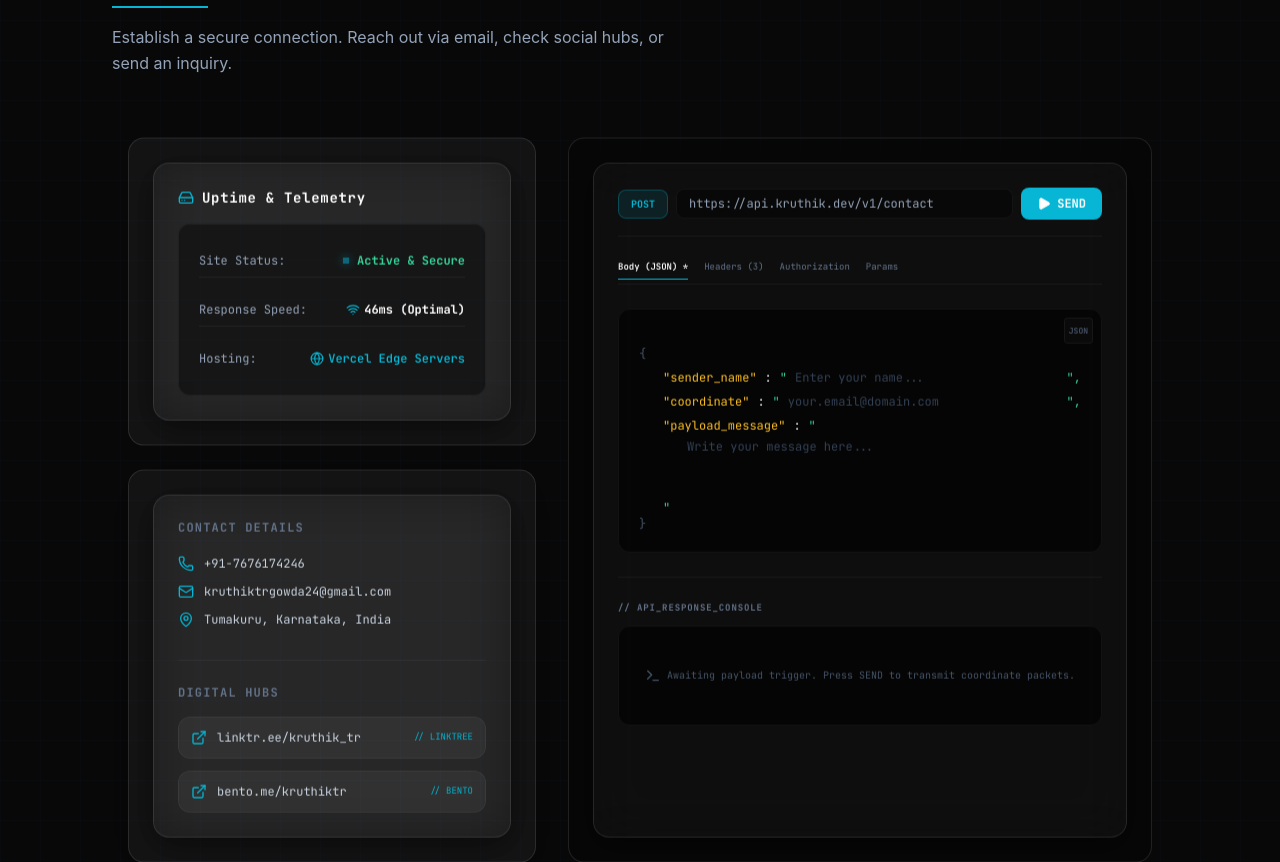
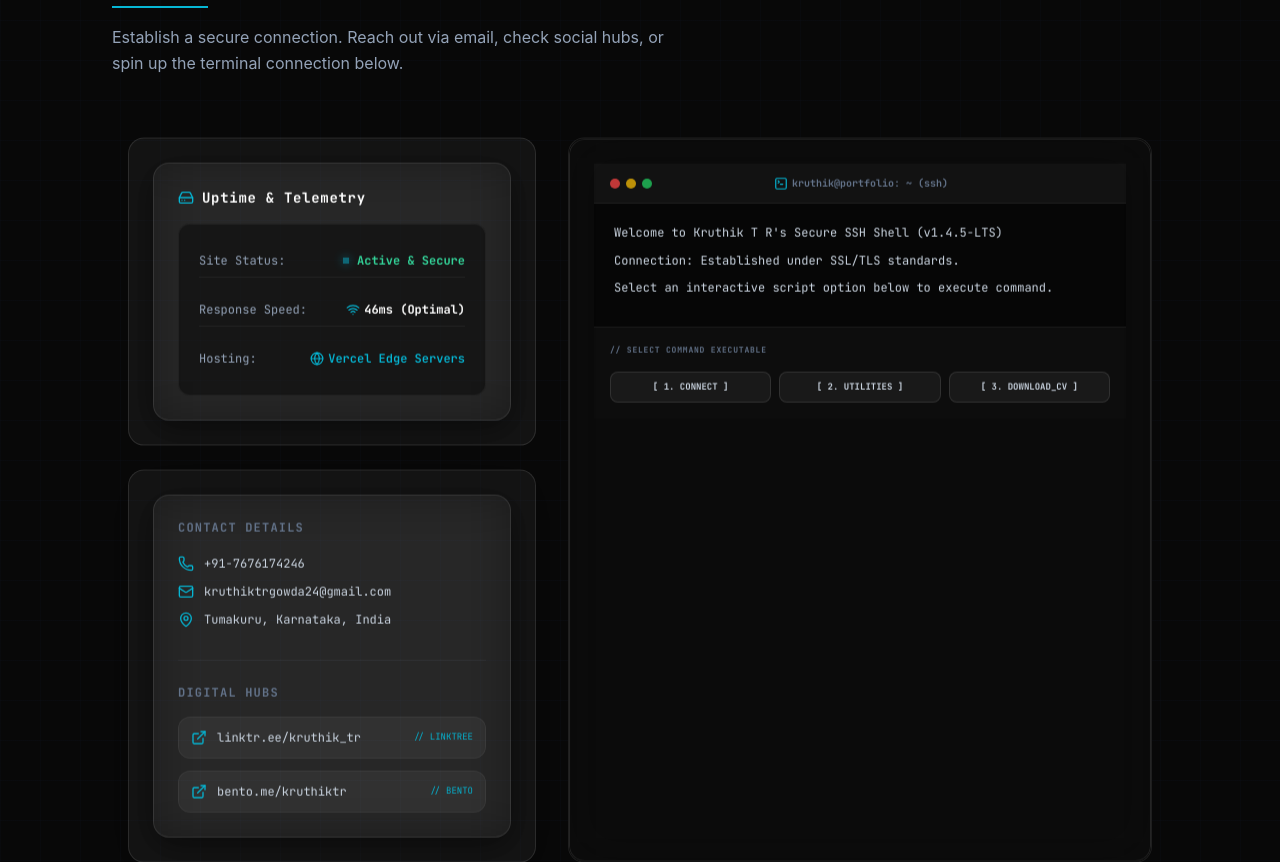
Before and after one commit to KRUTHIKTR/portfolio, a React (Vite) app: page / in a window 1280 px wide. Shown: the part 7740-8602 px from the top of the page. Built offline with nearby package versions, Linux system fonts and the light colour scheme.

Commit message:
feat: implement SSH shell terminal simulation in ContactForm.jsx

```diff
--- a/src/components/ContactForm.jsx
+++ b/src/components/ContactForm.jsx
@@ -1,40 +1,118 @@
-import React, { useState, useEffect } from 'react';
+import React, { useState, useEffect, useRef } from 'react';
 import { motion, AnimatePresence } from 'framer-motion';
-import { Send, Mail, Phone, MapPin, HardDrive, Wifi, Globe, ExternalLink, Play, Terminal, AlertCircle } from 'lucide-react';
+import { HardDrive, Wifi, Globe, ExternalLink, Phone, Mail, MapPin, Terminal, ShieldAlert, CheckCircle, TerminalSquare } from 'lucide-react';
 import TiltCard from './TiltCard';
 
 export default function ContactForm({ isZeroG }) {
-  const [formData, setFormData] = useState({ name: '', email: '', message: '' });
-  const [isSending, setIsSending] = useState(false);
-  const [isSubmitted, setIsSubmitted] = useState(false);
   const [latency, setLatency] = useState(45);
+  const [terminalHistory, setTerminalHistory] = useState([
+    "Welcome to Kruthik T R's Secure SSH Shell (v1.4.5-LTS)",
+    "Connection: Established under SSL/TLS standards.",
+    "Select an interactive script option below to execute command.",
+    ""
+  ]);
+  const [activeStep, setActiveStep] = useState(null); // 'name', 'email', 'message', 'submitting'
+  const [inputs, setInputs] = useState({ name: '', email: '', message: '' });
+  const [currentInputValue, setCurrentInputValue] = useState('');
 
-  // Live telemetry updates
+  const terminalEndRef = useRef(null);
+
+  // Auto scroll terminal to bottom
+  useEffect(() => {
+    if (terminalEndRef.current) {
+      terminalEndRef.current.scrollIntoView({ behavior: 'smooth' });
+    }
+  }, [terminalHistory, activeStep]);
+
+  // Telemetry fluctuation simulator
   useEffect(() => {
     const latencyInterval = setInterval(() => {
-      setLatency(Math.floor(44 + Math.random() * 5)); // Fluctuates between 44 and 48
+      setLatency(Math.floor(44 + Math.random() * 5));
     }, 1500);
 
     return () => clearInterval(latencyInterval);
   }, []);
 
-  const handleSubmit = (e) => {
-    e.preventDefault();
-    if (!formData.name || !formData.email || !formData.message) return;
-
-    setIsSending(true);
-    setIsSubmitted(false);
-
-    // Simulate API request lifecycle
-    setTimeout(() => {
-      setIsSending(false);
-      setIsSubmitted(true);
-    }, 1500);
+  const appendToHistory = (lines) => {
+    setTerminalHistory(prev => [...prev, ...(Array.isArray(lines) ? lines : [lines])]);
   };
 
-  const handleReset = () => {
-    setIsSubmitted(false);
-    setFormData({ name: '', email: '', message: '' });
+  const handleConnect = () => {
+    if (activeStep) return;
+    setActiveStep('name');
+    setCurrentInputValue('');
+    appendToHistory([
+      "kruthik@portfolio:~$ ./connect_pipeline.sh",
+      "[SYSTEM]: Initializing Secure Connection Handshake...",
+      "[SYSTEM]: Verification key generated: SSL_RSA_SHA256",
+      "[SYSTEM]: Please enter your Name:"
+    ]);
+  };
+
+  const handleUtilities = () => {
+    if (activeStep) return;
+    appendToHistory([
+      "kruthik@portfolio:~$ ./list_utilities.sh",
+      "Resolving digital link registries...",
+      "---------------------------------------------------",
+      "  [1] LINKTREE -> https://linktr.ee/kruthik_tr",
+      "  [2] BENTO    -> https://bento.me/kruthiktr",
+      "  [3] GITHUB   -> https://github.com/KRUTHIKTR",
+      "---------------------------------------------------",
+      "All service status reports operational.",
+      ""
+    ]);
+  };
+
+  const handleDownloadCV = () => {
+    if (activeStep) return;
+    appendToHistory([
+      "kruthik@portfolio:~$ curl -O https://bento.me/kruthiktr/cv/resume.pdf",
+      "  % Total    % Received % Xferd  Average Speed   Time    Time     Time  Current",
+      "                                 Dload  Upload   Total   Spent    Left  Speed",
+      "100  342k  100  342k    0     0   856k      0 --:--:-- --:--:-- --:--:--  858k",
+      "Download complete: resume.pdf saved to guest_workspace.",
+      ""
+    ]);
+    // Trigger real download to linktree or resume page
+    window.open("https://linktr.ee/kruthik_tr", "_blank");
+  };
+
+  const handleInputSubmit = (e) => {
+    e.preventDefault();
+    if (!currentInputValue.trim()) return;
+
+    const val = currentInputValue.trim();
+    setCurrentInputValue('');
+
+    if (activeStep === 'name') {
+      setInputs(prev => ({ ...prev, name: val }));
+      appendToHistory(`Name: ${val}`);
+      setActiveStep('email');
+      appendToHistory("[SYSTEM]: Please enter your Email Coordinate:");
+    } else if (activeStep === 'email') {
+      setInputs(prev => ({ ...prev, email: val }));
+      appendToHistory(`Email: ${val}`);
+      setActiveStep('message');
+      appendToHistory("[SYSTEM]: Enter your Inquiry Message:");
+    } else if (activeStep === 'message') {
+      setInputs(prev => ({ ...prev, message: val }));
+      appendToHistory(`Message: ${val}`);
+      setActiveStep('submitting');
+      appendToHistory("[SYSTEM]: Bundling payload packets & initiating handshake...");
+
+      // Simulate API submit latency
+      setTimeout(() => {
+        appendToHistory([
+          "[SYSTEM]: Response Code: 200 OK",
+          "[SYSTEM]: SECURE CONNECTION ESTABLISHED SUCCESSFULLY.",
+          "[SYSTEM]: Kruthik T R has been alerted of your inquiry.",
+          ""
+        ]);
+        setActiveStep(null);
+        setInputs({ name: '', email: '', message: '' });
+      }, 1500);
+    }
   };
 
   return (
@@ -47,14 +125,14 @@ export default function ContactForm({ isZeroG }) {
         </h2>
         <div className="h-[2px] w-24 bg-[#06b6d4]" />
         <p className="text-slate-400 max-w-xl mt-4 text-base font-sans leading-relaxed">
-          Establish a secure connection. Reach out via email, check social hubs, or send an inquiry.
+          Establish a secure connection. Reach out via email, check social hubs, or spin up the terminal connection below.
         </p>
       </div>
 
       {/* Main Grid */}
       <div className="grid grid-cols-1 lg:grid-cols-12 gap-8 max-w-5xl mx-auto items-stretch">
 
-        {/* Left Column: Uptime & Hubs (5 cols) */}
+        {/* Left Column: Hub & Contact Details (5 cols) */}
         <div className="lg:col-span-5 flex flex-col justify-between space-y-6">
 
           {/* Uptime & Telemetry */}
@@ -148,178 +226,87 @@ export default function ContactForm({ isZeroG }) {
           </TiltCard>
         </div>
 
-        {/* Right Column: Postman / API Builder Form (7 cols) */}
+        {/* Right Column: SSH Command-Line Window (7 cols) */}
         <div className="lg:col-span-7">
-          <TiltCard isZeroG={isZeroG} className="bg-[#080808]/90 border border-white/10 rounded-2xl p-6 h-full flex flex-col justify-between relative overflow-hidden">
+          <TiltCard isZeroG={isZeroG} className="bg-[#050505]/95 border border-white/10 rounded-2xl h-full flex flex-col justify-between relative overflow-hidden font-mono">
 
-            <form onSubmit={handleSubmit} className="space-y-6 text-left">
-              {/* API Header / Method selection bar */}
-              <div className="flex flex-col sm:flex-row items-stretch sm:items-center gap-2 border-b border-white/5 pb-4">
+            {/* Terminal Window Header Bar */}
+            <div className="flex items-center justify-between bg-white/[0.03] border-b border-white/5 px-4 py-3 select-none">
               <div className="flex items-center gap-1.5">
-                  <span className="text-[10px] font-mono font-bold bg-[#06b6d4]/10 border border-[#06b6d4]/30 text-[#06b6d4] px-3 py-1.5 rounded-lg">
-                    POST
+                <span className="w-2.5 h-2.5 rounded-full bg-red-500/80" />
+                <span className="w-2.5 h-2.5 rounded-full bg-yellow-500/80" />
+                <span className="w-2.5 h-2.5 rounded-full bg-green-500/80" />
+              </div>
+              <span className="text-[10px] text-slate-500 font-bold flex items-center gap-1">
+                <TerminalSquare className="w-3.5 h-3.5 text-[#06b6d4]" /> kruthik@portfolio: ~ (ssh)
               </span>
-                </div>
-                <div className="flex-grow flex items-center bg-black/40 border border-white/5 rounded-lg px-3 py-1.5 text-xs font-mono text-slate-400 select-all overflow-x-auto whitespace-nowrap">
-                  https://api.kruthik.dev/v1/contact
+              <div className="w-10" />
             </div>
 
-                <button
-                  type="submit"
-                  disabled={isSending || isSubmitted}
-                  className="flex items-center justify-center gap-1.5 bg-[#06b6d4] hover:bg-[#06b6d4]/90 text-white font-mono text-xs font-bold px-4 py-2 rounded-lg transition-all active:scale-[0.98] disabled:opacity-50"
-                >
-                  <Play className="w-3.5 h-3.5 fill-current" />
-                  <span>SEND</span>
-                </button>
+            {/* Terminal Logs & Output Panel */}
+            <div className="flex-grow p-5 space-y-2 text-left overflow-y-auto text-xs max-h-[300px] font-mono text-slate-300 leading-relaxed bg-black/40">
+              {terminalHistory.map((line, idx) => (
+                <div key={idx} className="whitespace-pre-wrap break-all">
+                  {line.startsWith("kruthik@portfolio:~$") ? (
+                    <span className="text-[#06b6d4] font-bold">{line}</span>
+                  ) : line.startsWith("[SYSTEM]") ? (
+                    <span className="text-emerald-400">{line}</span>
+                  ) : (
+                    <span>{line}</span>
+                  )}
+                </div>
+              ))}
+
+              {/* Dynamic inline input prompts based on active connection steps */}
+              {activeStep && activeStep !== 'submitting' && (
+                <form onSubmit={handleInputSubmit} className="flex items-center gap-1 text-[#06b6d4] font-bold mt-1">
+                  <span>
+                    {activeStep === 'name' && "Name: "}
+                    {activeStep === 'email' && "Email: "}
+                    {activeStep === 'message' && "Message: "}
+                  </span>
+                  <input
+                    type={activeStep === 'email' ? 'email' : 'text'}
+                    autoFocus
+                    required
+                    value={currentInputValue}
+                    onChange={(e) => setCurrentInputValue(e.target.value)}
+                    className="bg-transparent border-none text-white focus:outline-none focus:ring-0 p-0 text-xs flex-grow font-mono"
+                  />
+                </form>
+              )}
+
+              <div ref={terminalEndRef} />
             </div>
 
-              {/* Postman Style Tabs */}
-              <div className="flex gap-4 border-b border-white/5 text-[9px] font-mono text-slate-500 pb-1 select-none">
-                <span className="border-b border-[#06b6d4] text-white pb-1 font-semibold cursor-default">Body (JSON) *</span>
-                <span className="hover:text-slate-300 cursor-pointer">Headers (3)</span>
-                <span className="hover:text-slate-300 cursor-pointer">Authorization</span>
-                <span className="hover:text-slate-300 cursor-pointer">Params</span>
+            {/* Command Trigger Buttons */}
+            <div className="p-4 border-t border-white/5 bg-white/[0.01] space-y-4">
+              <div className="text-[8px] text-slate-500 uppercase tracking-widest text-left font-bold">
+                // SELECT COMMAND EXECUTABLE
               </div>
 
-              {/* JSON Body Editor */}
-              <div className="relative font-mono text-xs bg-black/60 border border-white/5 rounded-xl p-5 space-y-4">
-                <div className="absolute top-2 right-2 p-1 text-[8px] text-slate-600 font-bold bg-white/[0.02] border border-white/5 rounded">
-                  JSON
-                </div>
-
-                <div>
-                  <span className="text-slate-600">{"{"}</span>
-
-                  {/* Sender Name Input */}
-                  <div className="pl-6 flex items-center gap-2 mt-2">
-                    <span className="text-amber-400">"sender_name"</span>:
-                    <span className="text-emerald-400">"</span>
-                    <input
-                      type="text"
-                      required
-                      placeholder="Enter your name..."
-                      value={formData.name}
-                      onChange={(e) => setFormData({ ...formData, name: e.target.value })}
-                      disabled={isSending || isSubmitted}
-                      className="bg-transparent border-none text-emerald-400 focus:outline-none focus:ring-0 p-0 text-xs w-full placeholder-slate-700 font-mono"
-                    />
-                    <span className="text-emerald-400">",</span>
-                  </div>
-
-                  {/* Email Coordinate Input */}
-                  <div className="pl-6 flex items-center gap-2 mt-2">
-                    <span className="text-amber-400">"coordinate"</span>:
-                    <span className="text-emerald-400">"</span>
-                    <input
-                      type="email"
-                      required
-                      placeholder="your.email@domain.com"
-                      value={formData.email}
-                      onChange={(e) => setFormData({ ...formData, email: e.target.value })}
-                      disabled={isSending || isSubmitted}
-                      className="bg-transparent border-none text-emerald-400 focus:outline-none focus:ring-0 p-0 text-xs w-full placeholder-slate-700 font-mono"
-                    />
-                    <span className="text-emerald-400">",</span>
-                  </div>
-
-                  {/* Message Payload Textarea */}
-                  <div className="pl-6 flex flex-col items-start gap-1 mt-2">
-                    <div className="flex items-center gap-2">
-                      <span className="text-amber-400">"payload_message"</span>:
-                      <span className="text-emerald-400">"</span>
-                    </div>
-                    <textarea
-                      required
-                      rows="3"
-                      placeholder="Write your message here..."
-                      value={formData.message}
-                      onChange={(e) => setFormData({ ...formData, message: e.target.value })}
-                      disabled={isSending || isSubmitted}
-                      className="bg-transparent border-none text-emerald-400 focus:outline-none focus:ring-0 p-0 text-xs w-full placeholder-slate-700 font-mono resize-none pl-6 leading-relaxed"
-                    />
-                    <span className="text-emerald-400">"</span>
-                  </div>
-
-                  <span className="text-slate-600">{"}"}</span>
-                </div>
-              </div>
-            </form>
-
-            {/* Simulated API Response Window */}
-            <div className="mt-6 border-t border-white/5 pt-6 text-left">
-              <span className="text-[9px] font-mono text-slate-500 uppercase tracking-widest block font-bold mb-2.5">
-                // API_RESPONSE_CONSOLE
-              </span>
-
-              <div className="bg-black/60 border border-white/5 rounded-xl p-4 min-h-[100px] flex items-center justify-center relative font-mono text-xs">
-
-                <AnimatePresence mode="wait">
-                  {/* Default State: Awaiting Send */}
-                  {!isSending && !isSubmitted && (
-                    <motion.div
-                      key="idle"
-                      initial={{ opacity: 0 }}
-                      animate={{ opacity: 1 }}
-                      exit={{ opacity: 0 }}
-                      className="text-slate-600 text-[10px] flex items-center gap-1.5 select-none"
+              <div className="grid grid-cols-3 gap-2">
+                <button
+                  onClick={handleConnect}
+                  disabled={!!activeStep}
+                  className="flex items-center justify-center gap-1 py-2 px-1 rounded-lg border border-white/10 hover:border-[#06b6d4] bg-white/5 hover:bg-[#06b6d4]/10 text-[9px] font-mono font-bold text-slate-300 hover:text-white transition-all disabled:opacity-30 disabled:pointer-events-none"
                 >
-                      <Terminal className="w-4 h-4" />
-                      <span>Awaiting payload trigger. Press SEND to transmit coordinate packets.</span>
-                    </motion.div>
-                  )}
-
-                  {/* Sending Loader State */}
-                  {isSending && (
-                    <motion.div
-                      key="sending"
-                      initial={{ opacity: 0 }}
-                      animate={{ opacity: 1 }}
-                      exit={{ opacity: 0 }}
-                      className="flex flex-col gap-2 items-center text-[#06b6d4]"
+                  [ 1. CONNECT ]
+                </button>
+                <button
+                  onClick={handleUtilities}
+                  disabled={!!activeStep}
+                  className="flex items-center justify-center gap-1 py-2 px-1 rounded-lg border border-white/10 hover:border-[#06b6d4] bg-white/5 hover:bg-[#06b6d4]/10 text-[9px] font-mono font-bold text-slate-300 hover:text-white transition-all disabled:opacity-30 disabled:pointer-events-none"
                 >
-                      <span className="animate-pulse text-[10px]">Sending payload...</span>
-                      <div className="h-1 w-32 bg-white/[0.03] border border-white/5 rounded-full overflow-hidden">
-                        <motion.div
-                          initial={{ left: "-100%" }}
-                          animate={{ left: "100%" }}
-                          transition={{ repeat: Infinity, duration: 1.0, ease: "linear" }}
-                          className="h-full bg-[#06b6d4] w-2/3 rounded-full relative"
-                        />
-                      </div>
-                    </motion.div>
-                  )}
-
-                  {/* Success Response State */}
-                  {isSubmitted && (
-                    <motion.div
-                      key="success"
-                      initial={{ opacity: 0, y: 10 }}
-                      animate={{ opacity: 1, y: 0 }}
-                      exit={{ opacity: 0 }}
-                      className="w-full text-left space-y-2"
+                  [ 2. UTILITIES ]
+                </button>
+                <button
+                  onClick={handleDownloadCV}
+                  disabled={!!activeStep}
+                  className="flex items-center justify-center gap-1 py-2 px-1 rounded-lg border border-white/10 hover:border-emerald-400 bg-white/5 hover:bg-emerald-500/10 text-[9px] font-mono font-bold text-slate-300 hover:text-white transition-all disabled:opacity-30 disabled:pointer-events-none"
                 >
-                      <div className="flex justify-between items-center text-[10px] pb-1.5 border-b border-white/5">
-                        <span className="text-emerald-400 font-bold flex items-center gap-1.5">
-                          Status: 200 OK
-                        </span>
-                        <button
-                          onClick={handleReset}
-                          className="text-[9px] text-[#06b6d4] hover:underline"
-                        >
-                          // RESET_FORM
+                  [ 3. DOWNLOAD_CV ]
                 </button>
-                      </div>
-
-                      <div className="text-[10px] text-slate-400 font-mono space-y-1">
-                        <div>{"{"}</div>
-                        <div className="pl-4"><span className="text-amber-400">"status"</span>: <span className="text-emerald-400">"200_OK"</span>,</div>
-                        <div className="pl-4"><span className="text-amber-400">"message"</span>: <span className="text-emerald-400">"Connection established with Kruthik T R successfully."</span></div>
-                        <div>{"}"}</div>
-                      </div>
-                    </motion.div>
-                  )}
-                </AnimatePresence>
               </div>
             </div>
 
```
Lines whose indentation alone changed are shown as unchanged.
